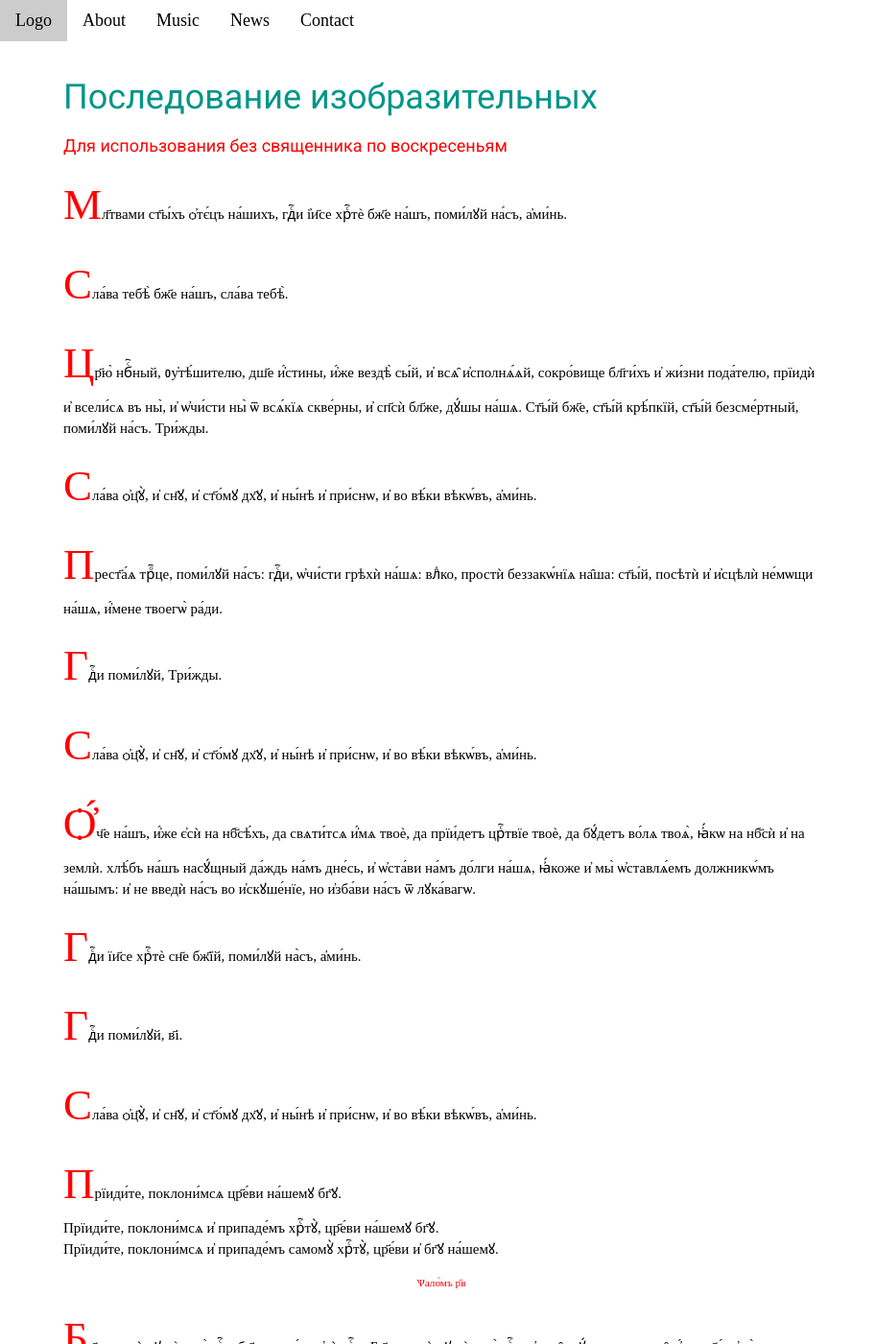
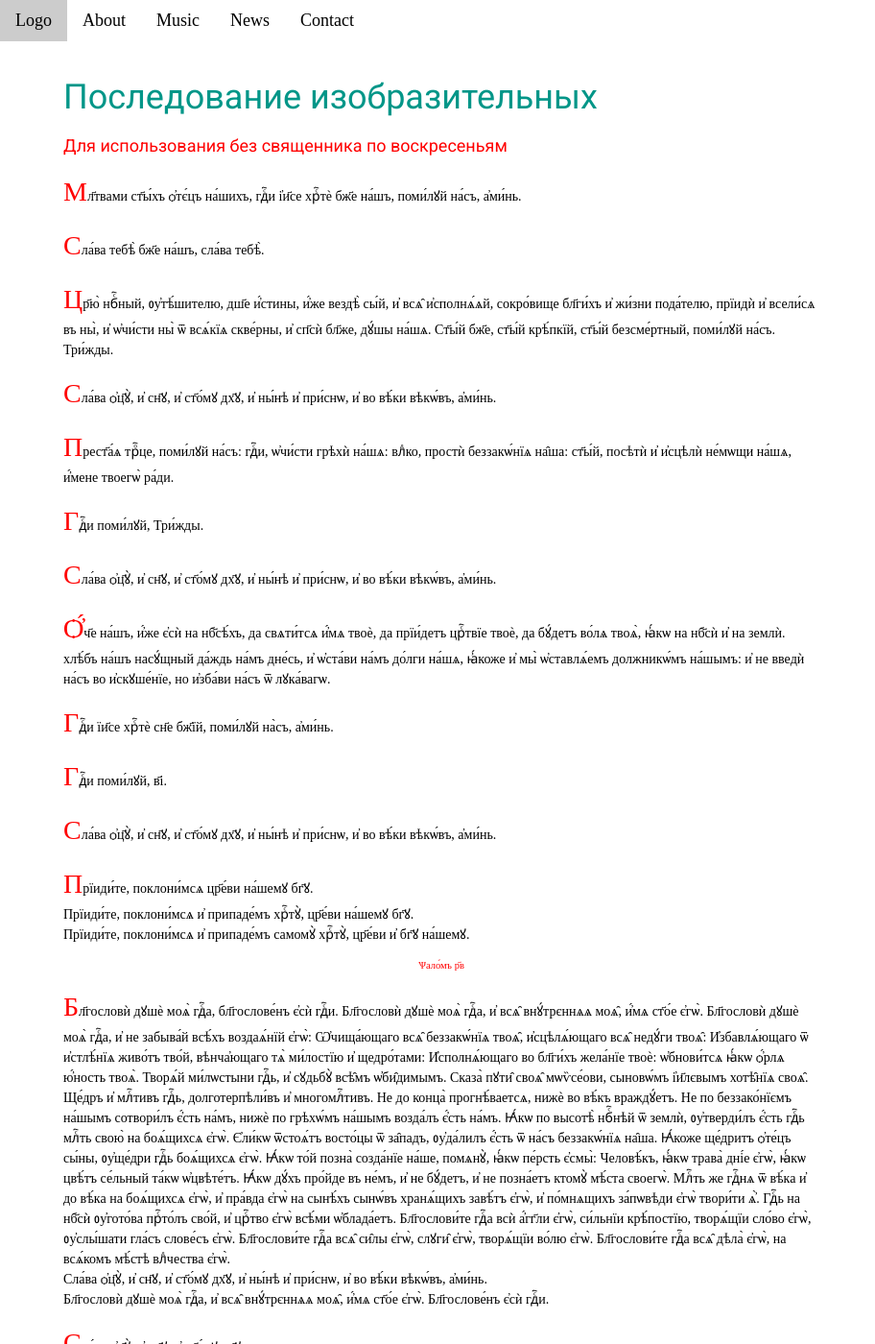
Before and after one commit to markjville/markjville.github.io, a Jekyll site: the page built from index.md, in a window 1280 px wide and 1400 px high. Shown: the whole window at 96% size, without its empty margins (0-912 px from the left). Built offline with Jekyll 4.4.1, drawn with Linux system fonts in a browser that asks for light colours; some web fonts are replaced; comment, search, counter and statistics services are not loaded; our own code applies the rules of GitHub Pages for plain Markdown files.

Commit message:
Update default.html

```diff
--- a/_layouts/default.html
+++ b/_layouts/default.html
@@ -10,9 +10,9 @@
 <link rel="stylesheet" href="https://slavonic.github.io/css/fonts.css" type="text/css">
 <style>
 html,h1,h2,h3,h4,h5,h6 {font-family: "Roboto", sans-serif;}
-body {font-family: Ponomar Unicode;}
+body {font-family: Ponomar Unicode; font-size: 14px;}
 p::first-letter {
-  font-size: 300%;
+  font-size: 200%;
   color: red;
 }
 
```
